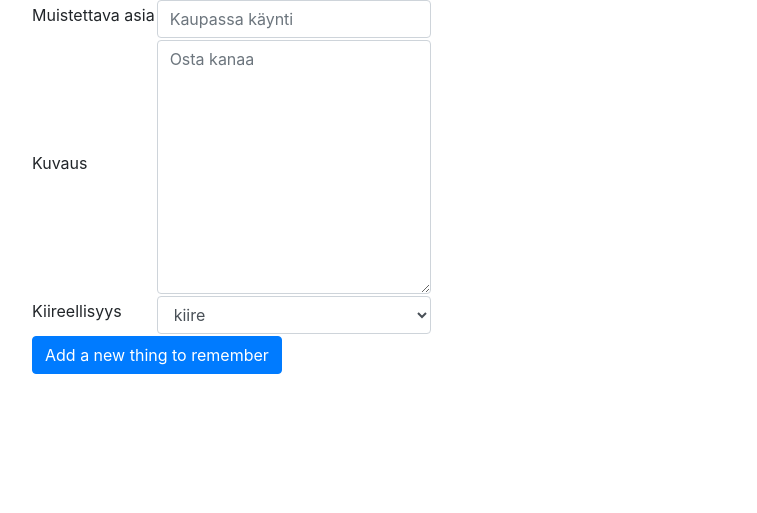
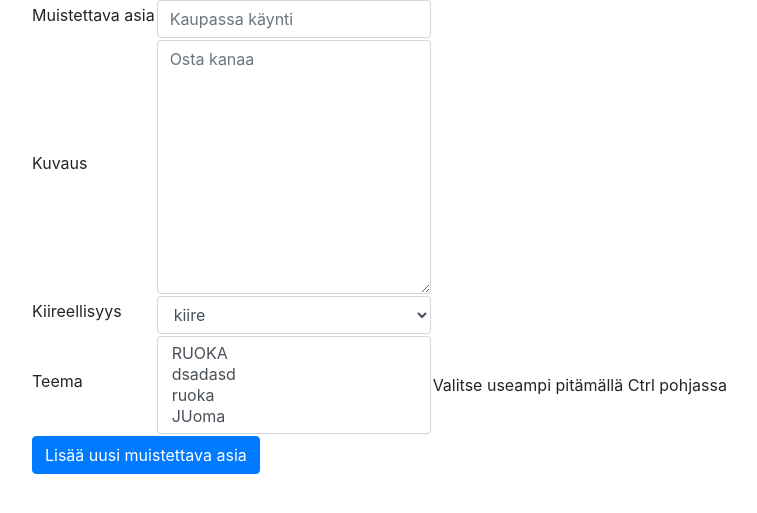
Before and after one commit to jusba/Muistilista, a Flask app: page /things/new/ in a window 1280 px wide. Shown: the part 105-618 px from the top of the page, without its empty margins (54-811 px from the left). Run offline with Flask 2, Linux system fonts and the light colour scheme; a user stored in the database is signed in; data comes from the database, SQL or seed files in the repository; both versions use the stored data as it was after the commit; some libraries are stand-ins or nearby versions.

Commit message:
selectMultiplefield toimii

```diff
--- a/application/templates/things/new.html
+++ b/application/templates/things/new.html
@@ -50,8 +50,26 @@
         </td>
       </tr>
       <tr>
+        <td>
+          {{ form.theme.label }}
+        </td>
+        <td>
+          {{ form.theme(class="form-control") }}
+        </td>
+        <td>
+          Valitse useampi pitämällä Ctrl pohjassa
+        </td>
+        <td>
+          <ul>
+            {% for error in form.theme.errors %}
+            <li>{{ error }}</li>
+            {% endfor %}
+          </ul>
+        </td>
+      </tr>
+      <tr>
 	<td colspan="2">
-	  <input class = "btn btn-primary" type="submit" value="Add a new thing to remember"/>
+	  <input class = "btn btn-primary" type="submit" value="Lisää uusi muistettava asia"/>
 	</td>
       </tr>
   </form>
--- a/application/things/forms.py
+++ b/application/things/forms.py
@@ -1,10 +1,13 @@
 from flask_wtf import FlaskForm
-from wtforms import StringField, SelectField, validators, TextAreaField
+from wtforms import StringField, SelectField, validators, TextAreaField, SelectMultipleField
 from application.ranks.models import Rank
 from flask_login import current_user
 from application import db
 
 class NewSelectField(SelectField):
+    def pre_validate(self,form):
+        pass
+class NewSelectMultipleField(SelectMultipleField):
     def pre_validate(self,form):
         pass
 
@@ -18,7 +21,7 @@ class ThingForm(FlaskForm):
     name = StringField("Muistettava asia" ,[validators.DataRequired(message="Nimi on pakko laittaa"), validators.length(min=1, max=100, message="Nimen pituus 1-100 merkkiä, yritä uudelleen!")])
     description = TextAreaField("Kuvaus", [validators.length(min=1, max=1000, message="Kuvauksen pituus 1-1000 merkkiä, yritä uudelleen!")])
     rank = NewSelectField('Kiireellisyys',[validators.DataRequired(message="Rank on pakko laittaa")], choices= [], coerce= str)
-
+    theme = NewSelectMultipleField("Teema",[validators.DataRequired(message="Teema on pakko laittaa")], choices= [], coerce= str)
 
     class Meta:
         csrf = False
--- a/application/things/views.py
+++ b/application/things/views.py
@@ -6,6 +6,7 @@ from application.things.forms import ThingForm
 from application.things.forms import DescriptionForm
 from flask_login import login_required, current_user
 from application.ranks.models import Rank
+from application.themes.models import Theme
 from sqlalchemy.sql import text
 import os.path
 from pathlib import Path
@@ -34,6 +35,16 @@ def things_form():
         values = (rowName, rowName)
         response.append(values)
     formC.rank.choices = response
+
+    themeRes = Theme.query.filter(Theme.account_id == current_user.id).all()
+    themeResponse = []
+    for row in themeRes:
+        rowName = str(row.name)
+
+        values = (rowName, rowName)
+        themeResponse.append(values)
+    formC.theme.choices = themeResponse
+
     return render_template("things/new.html", form = formC)
 #Saving new thing with parameters from the new form
 @app.route("/things", methods=["POST"])
```
Also changed, not shown: application/things.db.
